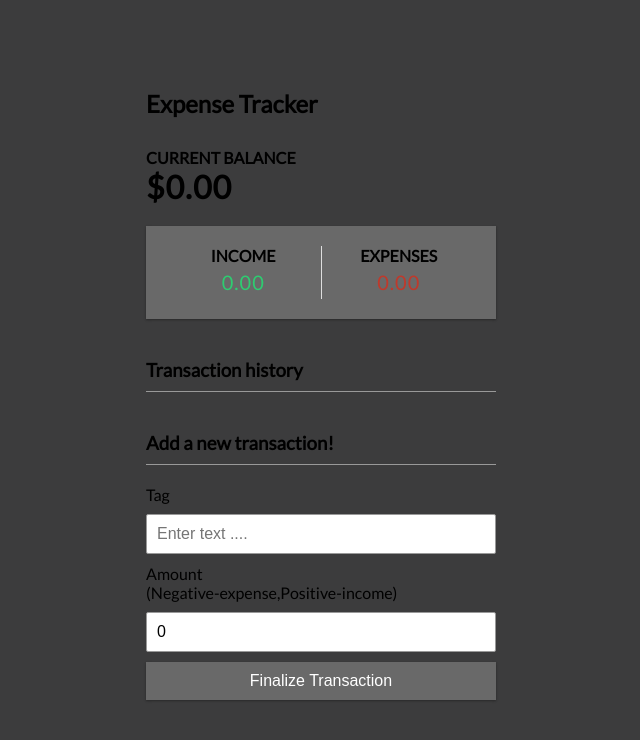
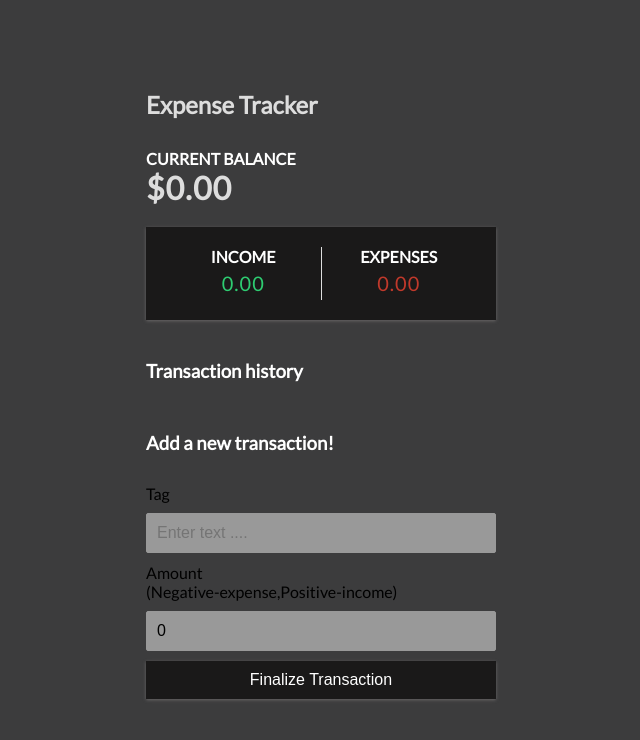
Before and after one commit to FahadSalamatRandhawa/ExpenseTrackerApp, a React (Create React App) app: page / in a window 1280 px wide. Shown: the top 740 px of the page, without its empty margins (319-959 px from the left). Built offline with nearby package versions, Linux system fonts and the light colour scheme.

Commit message:
Color
New color scheme

```diff
--- a/src/App.css
+++ b/src/App.css
@@ -7,7 +7,7 @@
 }
 
 :root {
-  --box-shadow: 0 1px 3px rgba(0, 0, 0, 0.12), 0 1px 2px rgba(0, 0, 0, 0.24);
+  --box-shadow: 0 1px 3px rgba(139, 135, 135, 0.678), 0 1px 2px rgba(20, 20, 20, 0.24);
 }
 
 * {
@@ -35,24 +35,31 @@ body {
   width: 350px;
 }
 
+h2{
+  color: rgba(255, 255, 255, 0.829);
+}
+
 h1 {
   letter-spacing: 1px;
+  color: rgba(255, 255, 255, 0.829);
   margin: 0;
 }
 
 h3 {
-  border-bottom: 1px solid #999999;
+  border-bottom: 1px solid rgba(255, 255, 255, 0.829)f;
+  color: #fff;
   padding-bottom: 10px;
   margin: 40px 0 10px;
 }
 
 h4 {
   margin: 0;
+  color: #fff;
   text-transform: uppercase;
 }
 
 .inc-exp-container {
-  background-color: #696969;
+  background-color: #1a1919;
   box-shadow: var(--box-shadow);
   padding: 20px;
   display: flex;
@@ -91,6 +98,7 @@ label {
 input[type='text'],
 input[type='number'] {
   border: 1px solid #999999;
+  background-color: #999;
   border-radius: 2px;
   display: block;
   font-size: 16px;
@@ -100,7 +108,7 @@ input[type='number'] {
 
 .btn {
   cursor: pointer;
-  background-color: #696969;
+  background-color: #1a1919;
   box-shadow: var(--box-shadow);
   color: #fff;
   border: 0;
@@ -123,7 +131,7 @@ input[type='number'] {
 }
 
 .list li {
-  background-color: #696969;
+  background-color: #1a1919;
   box-shadow: var(--box-shadow);
   color: #fff;
   display: flex;
--- a/src/App.js
+++ b/src/App.js
@@ -2,8 +2,8 @@ import React from 'react';
 import './App.css';
 import { Header } from './components/header';
 import { Balance } from './components/balance';
-import { IncomeExpense } from './components/IncomeExpense';
-import { TransactionList } from './components/TransactionList';
+import { IncomeExpense } from './components/IncomeExpenseview';
+import { TransactionList } from './components/Transactionhistory';
 import { AddTransaction } from './components/AddTransaction';
 
 import { GlobalProvider } from './context/GlobalState';
```
Also changed, not shown: src/components/IncomeExpenseview.js (renamed from src/components/IncomeExpense.js), src/components/Transactionhistory.js (renamed from src/components/TransactionList.js).
